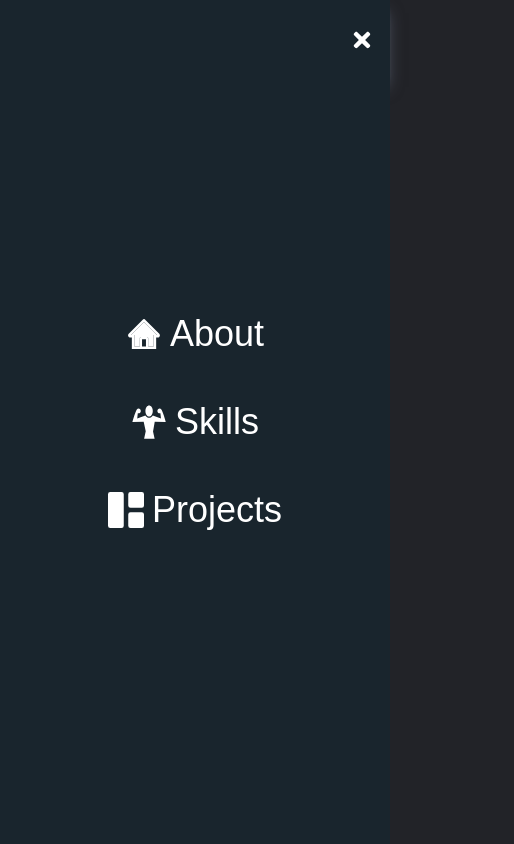
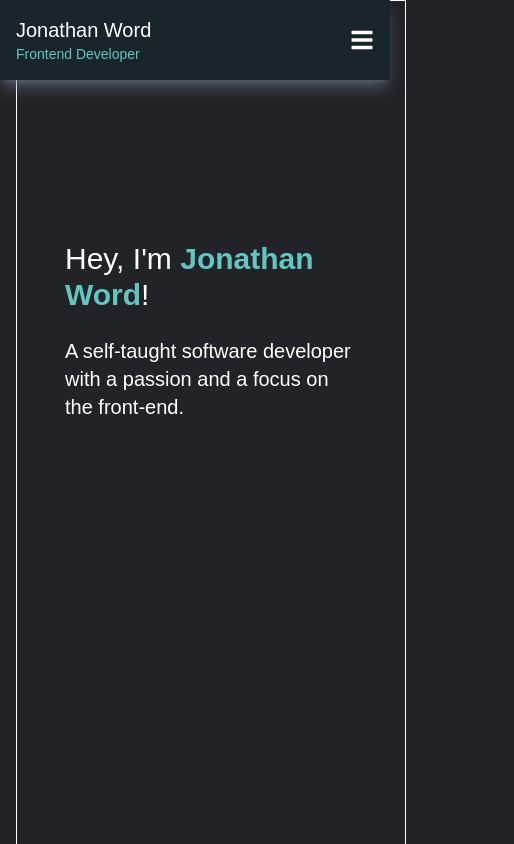
Before and after one commit to jonword/dev_portfolio, a React (Vite) app: page / in a window 390 px wide. Shown: the top 844 px of the page, 514 px wide, since content can reach past the window. Built offline with nearby package versions, Linux system fonts and the light colour scheme.

Commit message:
update responsive styling

```diff
--- a/index.html
+++ b/index.html
@@ -6,7 +6,7 @@
     <meta name="viewport" content="width=device-width, initial-scale=1.0" />
     <title>Jonathan Word - Frontend Portfolio</title>
   </head>
-  <body class="m-0 bg-main">
+  <body class="m-0 overflow-x-hidden bg-main">
     <div id="root"></div>
     <script type="module" src="/src/main.jsx"></script>
   </body>
--- a/src/App.jsx
+++ b/src/App.jsx
@@ -7,7 +7,7 @@ function App() {
   return (
     <div className="App flex">
       <Nav />
-      <div className="main-container mt-26 flex w-full shrink flex-col  gap-96 pt-40 pb-40">
+      <div className="main-container mt-26 mx-4 flex w-full shrink flex-col gap-96 border border-white pt-40 pb-40">
         <About />
         <Skills />
         <Projects />
--- /dev/null
+++ b/src/components/Form/Form.jsx
@@ -0,0 +1,16 @@
+import React from "react";
+
+import React from "react";
+
+function Form() {
+  return (
+    <>
+      <div className="flex flex-col">
+        <h1 className="text-white">Contact</h1>
+      </div>
+      <div></div>
+    </>
+  );
+}
+
+export default Form;
--- a/src/components/Navigation/Nav.jsx
+++ b/src/components/Navigation/Nav.jsx
@@ -71,13 +71,13 @@ const Nav = () => {
         onClick={handleClick}
         className="z-10 flex items-center justify-center pr-4 text-2xl text-white hover:cursor-pointer md:hidden"
       >
-        {nav ? <FaBars /> : <FaTimes />}
+        {!nav ? <FaBars /> : <FaTimes />}
       </div>
 
       {/* MOBILE */}
       <ul
         className={
-          nav
+          !nav
             ? "hidden"
             : "absolute top-0 left-0 flex h-screen w-full flex-col items-center justify-center bg-sidenav"
         }
--- a/src/components/Projects/Projects.jsx
+++ b/src/components/Projects/Projects.jsx
@@ -6,11 +6,11 @@ const Projects = () => {
   return (
     <>
       <section
-        className="card-list w-100% mt-20 ml-auto mr-auto flex flex-col justify-center gap-10 p-8 md:flex-row"
+        className="card-list w-100% mt-20 ml-auto mr-auto flex flex-col justify-center gap-10 p-8 lg:flex-row"
         id="projects"
       >
         {/*REDDIT PROJECT */}
-        <article className="card flex  h-[450px] w-[450px] shrink flex-col border border-subtitle bg-projects shadow-lg shadow-shadow">
+        <article className="card flex  h-[450px] w-[400px] shrink flex-col border border-subtitle bg-projects shadow-lg shadow-shadow">
           <header className="card-header text-center text-white">
             <h3 className="mt-2">Reddit Client App</h3>
             <img src={reddit} className="mt-4 mb-2 pl-2 pr-2" />
@@ -44,7 +44,7 @@ const Projects = () => {
         </article>
 
         {/*E-COMMERCE PROJECT */}
-        <article className="card flex  h-[450px] w-[450px] shrink flex-col border border-subtitle bg-projects shadow-lg shadow-shadow">
+        <article className="card flex  h-[450px] w-[400px] shrink flex-col border border-subtitle bg-projects shadow-lg shadow-shadow">
           <header className="card-header text-center text-white">
             <h3 className="mt-2">E-Commerce Product Page</h3>
             <img src={ecommerce} className="mt-4 mb-2 pl-2 pr-2" />
@@ -77,7 +77,7 @@ const Projects = () => {
           </header>
         </article>
         {/* PROJECT */}
-        <article className="card flex  h-[450px] w-[450px] shrink flex-col border border-subtitle bg-projects shadow-lg shadow-shadow">
+        <article className="card flex  h-[450px] w-[400px] shrink flex-col border border-subtitle bg-projects shadow-lg shadow-shadow">
           <header className="card-header text-center text-white">
             <h3 className="mt-2">E-Commerce Product Page</h3>
             <img className=" mt-4 mb-2 pl-2 pr-2" />
--- a/src/components/Sidebar/Sidebar.jsx
+++ b/src/components/Sidebar/Sidebar.jsx
@@ -21,7 +21,7 @@ const Sidebar = () => {
           >
             <FaGithub className="icon-github text-3xl text-white transition-all hover:text-github" />
           </a>
-          <a href="mailto:jonword0@gmail.com">
+          <a href="mailto:jonathanword.dev@gmail.com">
             <RiMailSendLine className="email text-3xl text-white transition-all hover:text-email" />
           </a>
         </div>
--- a/tailwind.config.cjs
+++ b/tailwind.config.cjs
@@ -3,7 +3,7 @@ module.exports = {
   content: ["./index.html", "./src/**/*.{js,ts,jsx,tsx}"],
   theme: {
     screens: {
-      sm: "480px",
+      sm: "375px",
       md: "768px",
       lg: "1024px",
       xl: "1200px",
```
